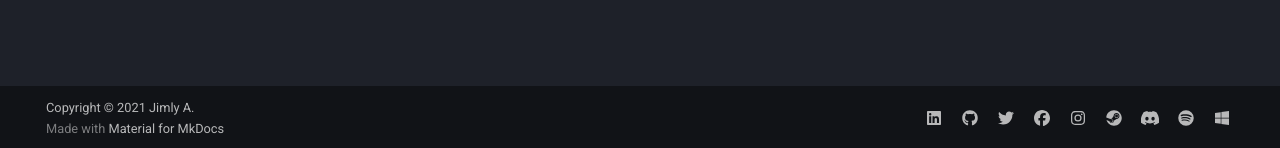
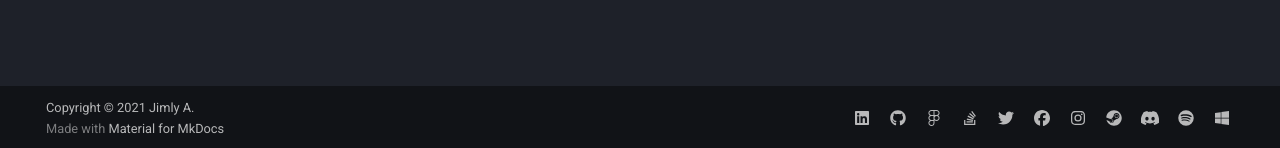
Before and after one commit to jimlyas/jimlyas.github.io, an MkDocs documentation site: the page built from docs/education.md, in a window 1280 px wide. Shown: the part 749-897 px from the top of the page. Built offline with MkDocs 1.6.1 and Material for MkDocs 9.7.7, drawn with Linux system fonts in a browser that asks for light colours; comment, search, counter and statistics services are not loaded.

```diff
--- a/mkdocs.yml
+++ b/mkdocs.yml
@@ -57,6 +57,10 @@ extra:
       link: https://www.linkedin.com/in/jimlyas
     - icon: fontawesome/brands/github
       link: https://github.com/jimlyas
+    - icon: fontawesome/brands/figma
+      link: https://www.figma.com/@jimlyas
+    - icon: fontawesome/brands/stack-overflow
+      link: https://stackoverflow.com/users/13200027/jimly-asshiddiqy
     - icon: fontawesome/brands/twitter
       link: https://twitter.com/j_mly
     - icon: fontawesome/brands/facebook
```
